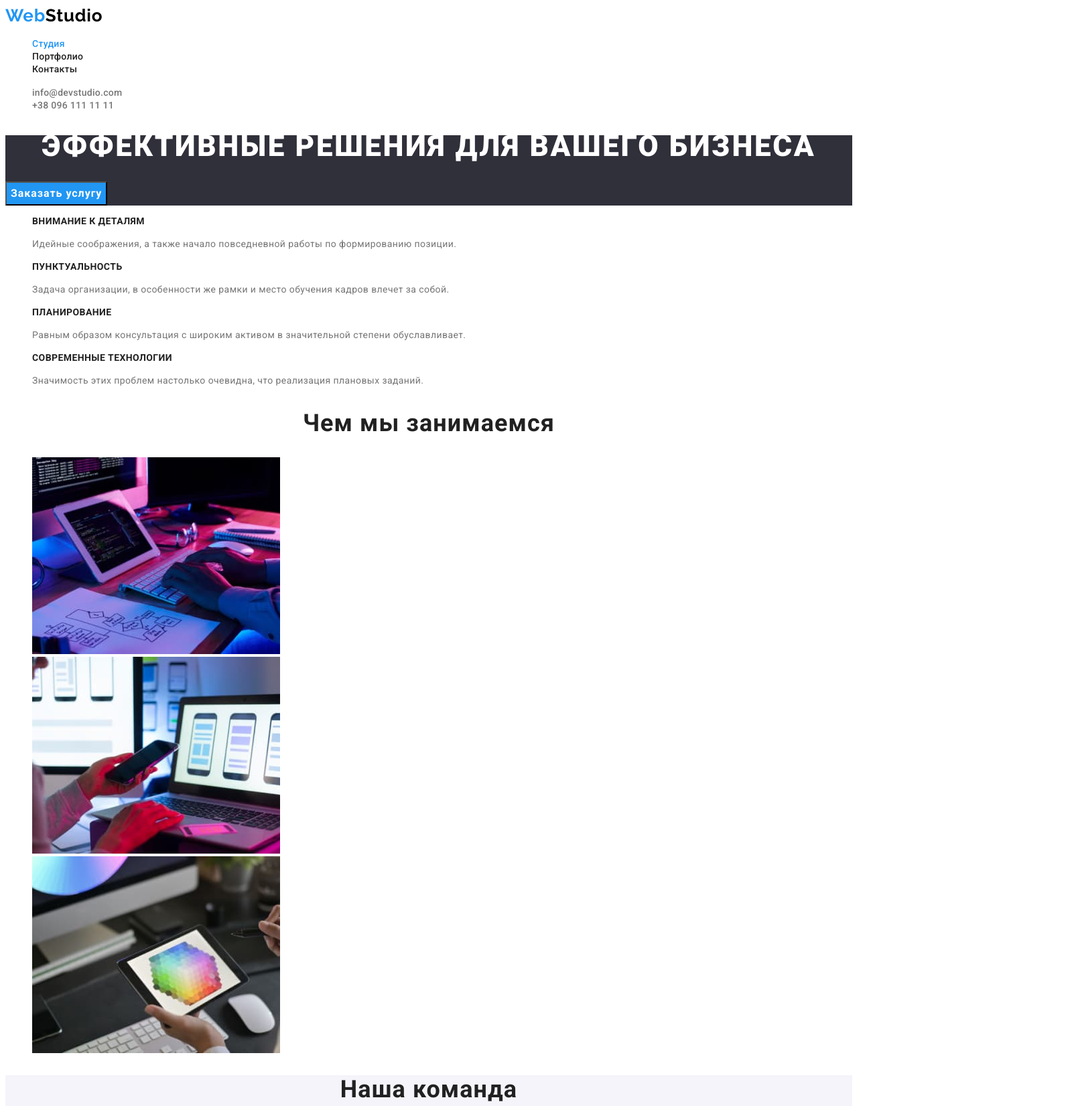
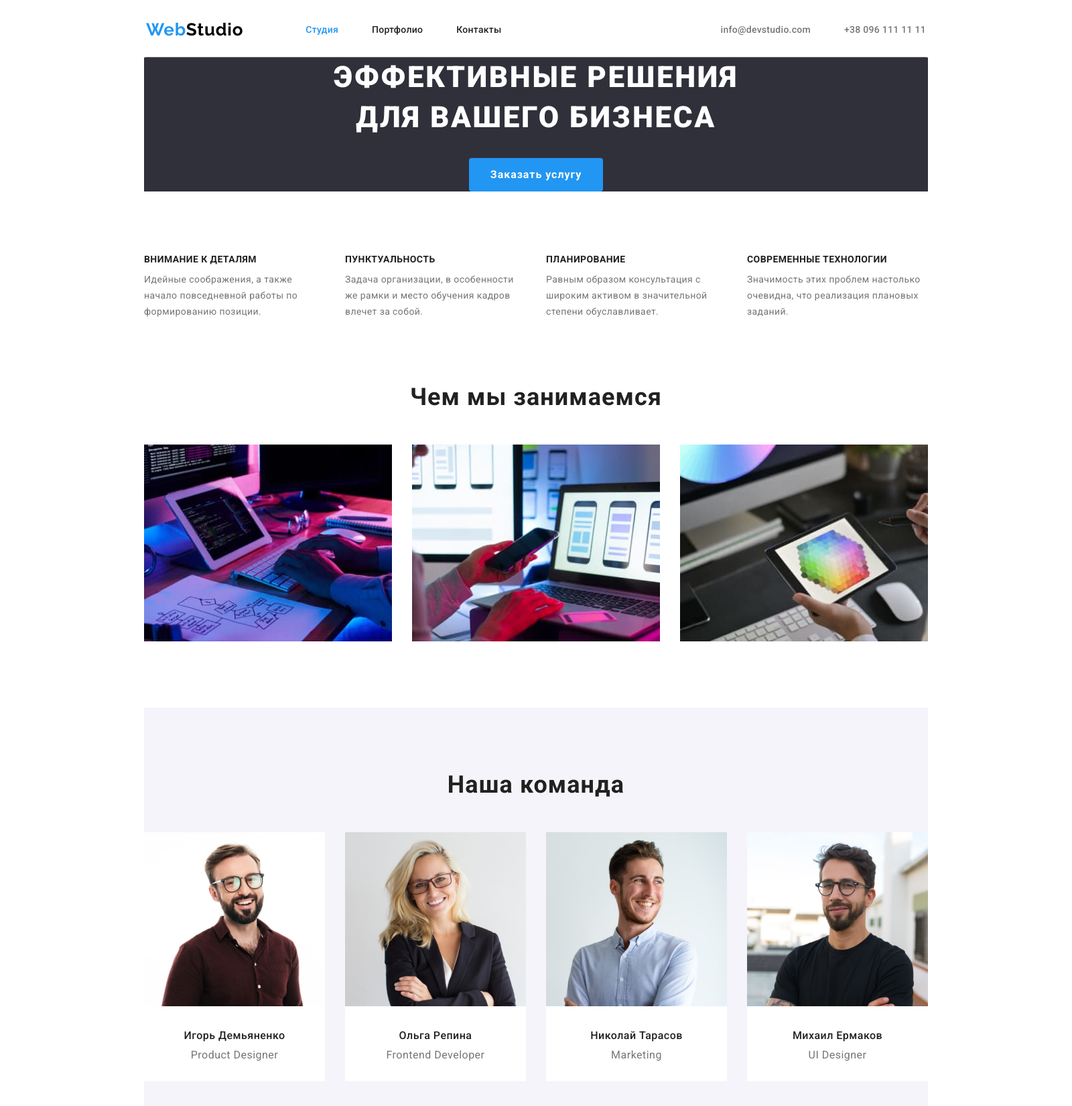
Before and after one commit to VVViktorVVV/goit-markup-hw-03, a plain HTML site: page index.html in a window 1280 px wide. Shown: the top 1652 px of the page at 67% size, 1600 px wide, since content can reach past the window. Drawn offline with nearby package versions, Linux system fonts and the light colour scheme.

Commit message:
Добавлена геометрия

```diff
--- a/css/style.css
+++ b/css/style.css
@@ -14,11 +14,35 @@
 }
 
 body {
+  width: 1600px;
+
   background-color: var(--white-color);
   color: var(--main-text-color);
+
   font-family: var(--main-text-family);
   font-weight: var(--main-text-weight);
   font-style: normal;
+}
+
+h1,
+h2,
+h3,
+h4,
+h5,
+h6,
+p,
+ul,
+li {
+  margin: 0;
+  padding: 0;
+}
+
+.container {
+  width: 1200px;
+  padding-left: 15px;
+  padding-right: 15px;
+  margin-left: auto;
+  margin-right: auto;
 }
 
 .logo,
@@ -115,27 +139,72 @@ body {
 }
 
 /* Main page styles */
+/* Hedear styles */
+.header {
+  display: flex;
+  align-items: center;
+
+  border-bottom-color: #ececec;
+  border-color: transparent;
+  border-bottom: 1px;
+
+  border-style: solid;
+}
+
+.nav-list {
+  display: flex;
+  margin-left: 93px;
+}
+.nav-list > li {
+  padding-top: 32px;
+  padding-bottom: 32px;
+}
+.nav-list > li:not(:last-child) {
+  margin-right: 50px;
+}
+.contact-list {
+  display: flex;
+  margin-left: auto;
+}
+.contact-list > li:not(:last-child) {
+  margin-right: 50px;
+}
+
 .hero {
+  color: var(--white-color);
   background-color: var(--background-footer-color);
-  color: var(--white-color);
+  text-align: center;
 }
+
 .title-hero {
+  width: 696px;
+  height: 120px;
+  margin-left: auto;
+  margin-right: auto;
+
   font-weight: 900;
   font-size: 44px;
-  line-height: 0.73;
+  line-height: 1.36;
   text-align: center;
+  vertical-align: baseline;
   letter-spacing: 0.06em;
   text-transform: uppercase;
 }
 .button-hero {
+  min-width: 200px;
+  height: 50px;
+  border-radius: 4px;
+  border-color: transparent;
+  margin-top: 30px;
+
   background-color: var(--link-text-color);
   color: var(--white-color);
+
   font-family: inherit;
   font-style: inherit;
   font-weight: 700;
   font-size: 16px;
   line-height: 1.88;
-  display: flex;
   align-items: center;
   text-align: center;
   letter-spacing: 0.06em;
@@ -165,9 +234,22 @@ body {
   text-transform: uppercase;
 }
 .our-pluses p {
+  margin-top: 10px;
+
   font-size: 14px;
   line-height: 1.71;
   letter-spacing: 0.03em;
+}
+
+.our-pluses-list {
+  display: flex;
+  justify-content: space-between;
+  flex-wrap: wrap;
+
+  margin-top: 94px;
+}
+.our-pluses-list > li {
+  width: 270px;
 }
 
 .our-work > h2,
@@ -179,7 +261,24 @@ body {
   letter-spacing: 0.03em;
 }
 
+.our-work {
+  margin-top: 94px;
+}
+
+.our-work-list {
+  display: flex;
+  flex-wrap: wrap;
+  justify-content: space-between;
+
+  margin-top: 50px;
+}
+
+.our-team > h2 {
+  padding-top: 94px;
+}
 .our-team h3 {
+  margin-top: 30px;
+
   font-weight: 500;
   font-size: 16px;
   line-height: 1.19;
@@ -187,6 +286,9 @@ body {
   letter-spacing: 0.03em;
 }
 .our-team p {
+  margin-top: 10px;
+  margin-bottom: 30px;
+
   font-size: 16px;
   line-height: 1.19;
   text-align: center;
@@ -194,14 +296,39 @@ body {
 }
 
 .our-team {
+  margin-top: 94px;
   background-color: var(--background-color-primery);
 }
 .our-team li {
   background-color: var(--white-color);
 }
 
+.our-team-list {
+  display: flex;
+  justify-content: space-between;
+  flex-wrap: wrap;
+
+  margin-top: 50px;
+  padding-bottom: 94px;
+}
+
 /* Portfolio */
+
+.portfolio-section {
+  margin-bottom: 94px;
+}
+.portfolio-nav-list {
+  display: flex;
+  justify-content: center;
+
+  margin-top: 94px;
+}
+
 .portfolio-nav-list button {
+  padding: 6px 22px;
+  border-radius: 4px;
+  border-color: transparent;
+
   background-color: var(--background-color-primery);
   color: var(--title-text-color);
 
@@ -215,6 +342,11 @@ body {
 
   cursor: pointer;
 }
+
+.portfolio-nav-list-iteam:not(:last-child) {
+  margin-right: 8px;
+}
+
 .portfolio-nav-list button:hover,
 .portfolio-nav-list button:focus {
   background-color: var(--link-text-color);
@@ -225,13 +357,41 @@ body {
   color: var(--white-color);
 }
 .portfolio-section h2 {
+  margin-top: 20px;
+  margin-left: 24px;
+  margin-right: 24px;
+
   font-weight: 700;
   font-size: 18px;
   line-height: 2;
   letter-spacing: 0.06em;
 }
 .portfolio-section p {
+  margin-top: 4px;
+  margin-left: 24px;
+  margin-right: 24px;
+  margin-bottom: 20px;
+
   font-size: 16px;
   line-height: 1.87;
   letter-spacing: 0.03em;
 }
+
+.portfolio-section-list {
+  display: flex;
+  flex-wrap: wrap;
+
+  margin-top: 34px;
+}
+
+.portfolio-section-list-iteam {
+  width: calc ((100% - 60px) / 3);
+  margin-right: 30px;
+  margin-bottom: 30px;
+}
+.portfolio-section-list-iteam:nth-child(3n) {
+  margin-right: 0;
+}
+.portfolio-section-list-iteam:nth-last-child(-n + 3) {
+  margin-bottom: 0;
+}
--- a/index.html
+++ b/index.html
@@ -5,11 +5,15 @@
     <meta http-equiv="X-UA-Compatible" content="IE=edge">
     <meta name="viewport" content="width=device-width, initial-scale=1.0">
     <title>Web Studio</title>
-       <link href="https://fonts.googleapis.com/css2?family=Raleway:wght@700&family=Roboto:wght@400;500;700;900&display=swap"
+    <link href="https://fonts.googleapis.com/css2?family=Raleway:wght@700&family=Roboto:wght@400;500;700;900&display=swap"
         rel="stylesheet">
+     <link rel="stylesheet" href="https://cdnjs.cloudflare.com/ajax/libs/modern-normalize/1.1.0/modern-normalize.min.css"
+            integrity="sha512-wpPYUAdjBVSE4KJnH1VR1HeZfpl1ub8YT/NKx4PuQ5NmX2tKuGu6U/JRp5y+Y8XG2tV+wKQpNHVUX03MfMFn9Q=="
+            crossorigin="anonymous" referrerpolicy="no-referrer" />
     <link rel="stylesheet" href="./css/style.css">
 </head>
 <body>
+    <div class="container">
     <header class="header">
         <a href="./index.html" lang="en" class="logo">Web<span class="logo-header">Studio</span></a>
         <nav>
@@ -26,33 +30,34 @@
 
 
 
+
     </header>
 
     <main>
         <!--Главный посыл-->
+
         <section class="hero">
             <h1 class="title-hero">Эффективные решения для вашего бизнеса</h1>
             <button type="button" class="button-hero">Заказать услугу</button>
-
         </section>
         <!--Наши приемущества-->
         <section class="our-pluses">
 
             <h2 class="visually-hidden">Наши приемущества</h2>
             <ul class="our-pluses-list">
-                <li>
+                <li class="our-pluses-list-iteam">
                     <h3 class="title-text">Внимание к деталям</h3>
                     <p>Идейные соображения, а также начало повседневной работы по формированию позиции.</p>
                 </li>
-                <li>
+                <li class="our-pluses-list-iteam">
                     <h3 class="title-text">Пунктуальность</h3>
                     <p>Задача организации, в особенности же рамки и место обучения кадров влечет за собой.</p>
                 </li>
-                <li>
+                <li class="our-pluses-list-iteam">
                     <h3 class="title-text">Планирование</h3>
                     <p>Равным образом консультация с широким активом в значительной степени обуславливает.</p>
                 </li>
-                <li>
+                <li class="our-pluses-list-iteam">
                     <h3 class="title-text">Современные технологии</h3>
                     <p>Значимость этих проблем настолько очевидна, что реализация плановых заданий.</p>
                 </li>
@@ -113,6 +118,6 @@
         </address>
 
     </footer>
-
+    </div>
 </body>
 </html>
```
Also changed, not shown: portfolio.html (+22 -15 lines).
